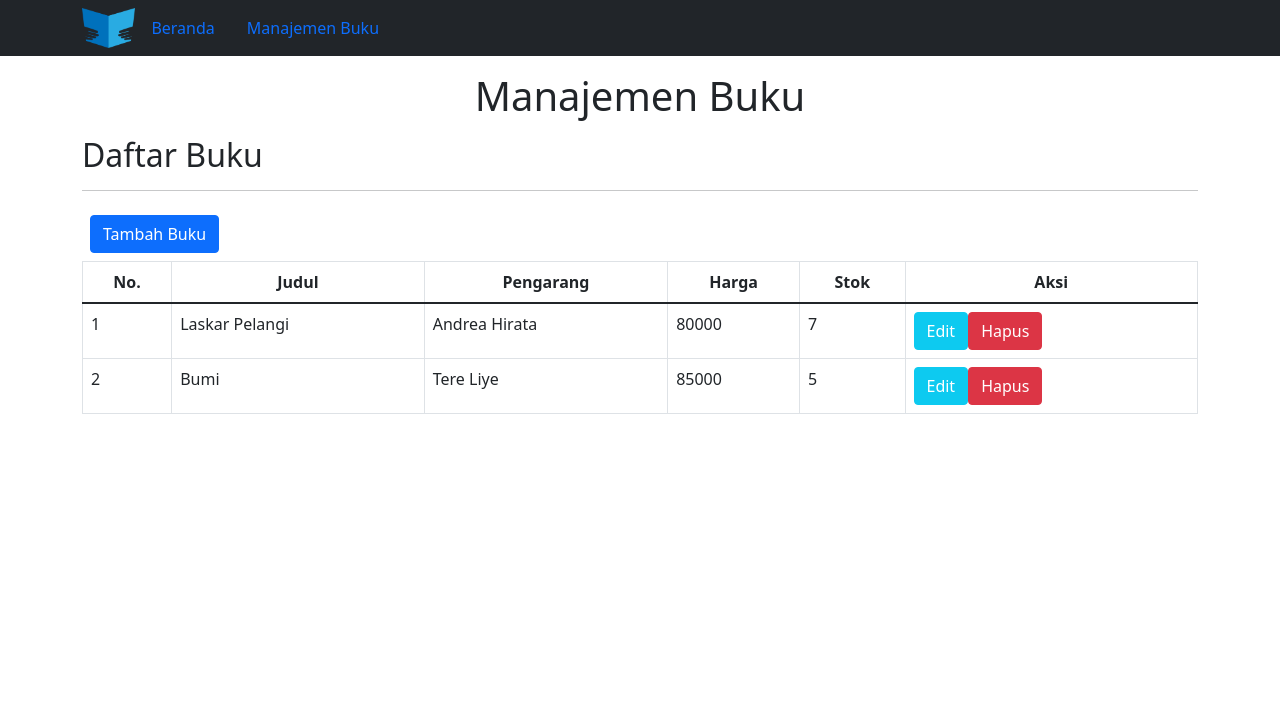
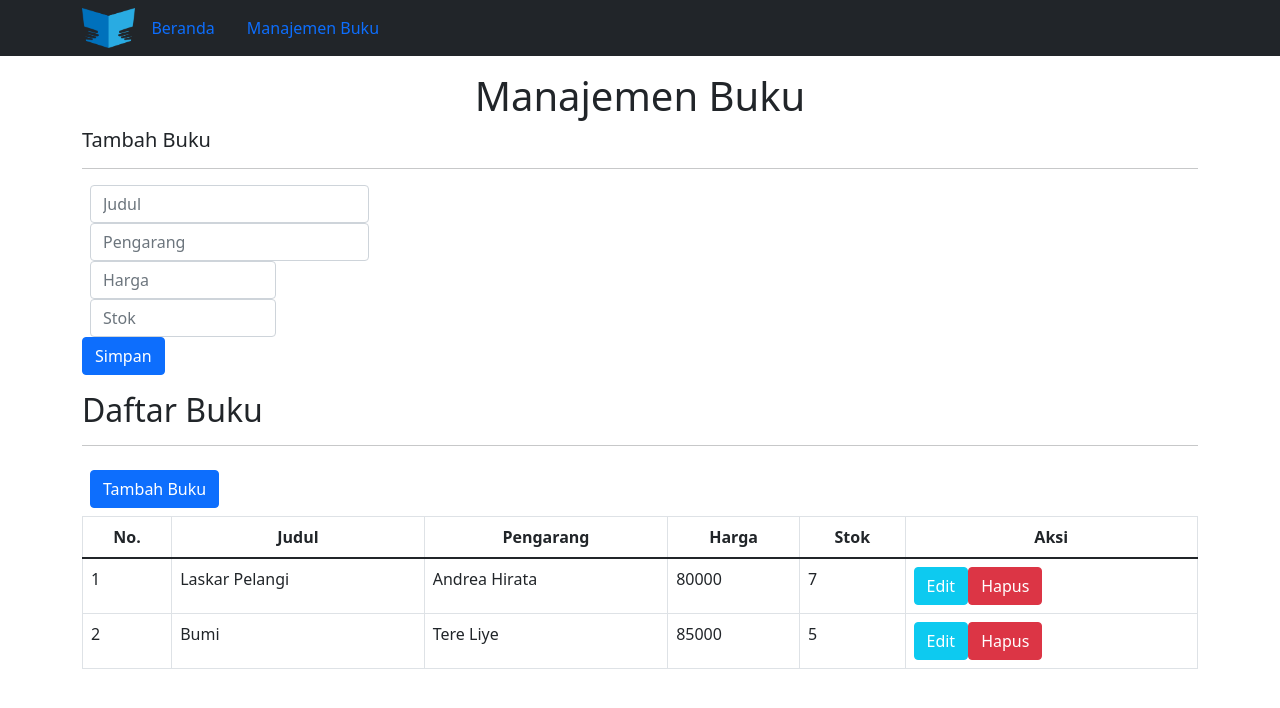
Before and after one commit to muhamadisro27/manajemen-buku, a React (Create React App) app: page /manajemen-buku in a window 1280 px wide. Shown: the top 708 px of the page. Built offline with nearby package versions, Linux system fonts and the light colour scheme.

Commit message:
membuat form tambah buku

```diff
--- a/src/components/ManajemenBuku.jsx
+++ b/src/components/ManajemenBuku.jsx
@@ -5,7 +5,56 @@ const ManajemenBuku = ({ bookList }) => {
   return (
     <div className="container mt-3">
       <h1 className="text-center">Manajemen Buku</h1>
-      <div id="formTambah"></div>
+      <div id="formTambah">
+        <h5>Tambah Buku</h5>
+        <hr />
+        <form className="form-row">
+          <div className="col-3">
+            <input
+              autocomplete="off"
+              type="text"
+              name="judul"
+              className="form-control mx-2"
+              placeholder="Judul"
+            />
+          </div>
+          <div className="col-3">
+            <input
+              autocomplete="off"
+              type="text"
+              name="pengarang"
+              className="form-control mx-2"
+              placeholder="Pengarang"
+            />
+          </div>
+          <div className="col-2">
+            <input
+              autocomplete="off"
+              type="text"
+              name="harga"
+              className="form-control mx-2"
+              placeholder="Harga"
+            />
+          </div>
+          <div className="col-2">
+            <input
+              autocomplete="off"
+              type="number"
+              name="stok"
+              className="form-control mx-2"
+              placeholder="Stok"
+            />
+          </div>
+          <div className="col-2">
+            <input
+              autocomplete="off"
+              type="submit"
+              className="btn btn-primary"
+              value="Simpan"
+            />
+          </div>
+        </form>
+      </div>
       <div id="formUbah"></div>
       <div id="daftarBuku">
         <h2 className="mt-3">Daftar Buku</h2>
```
